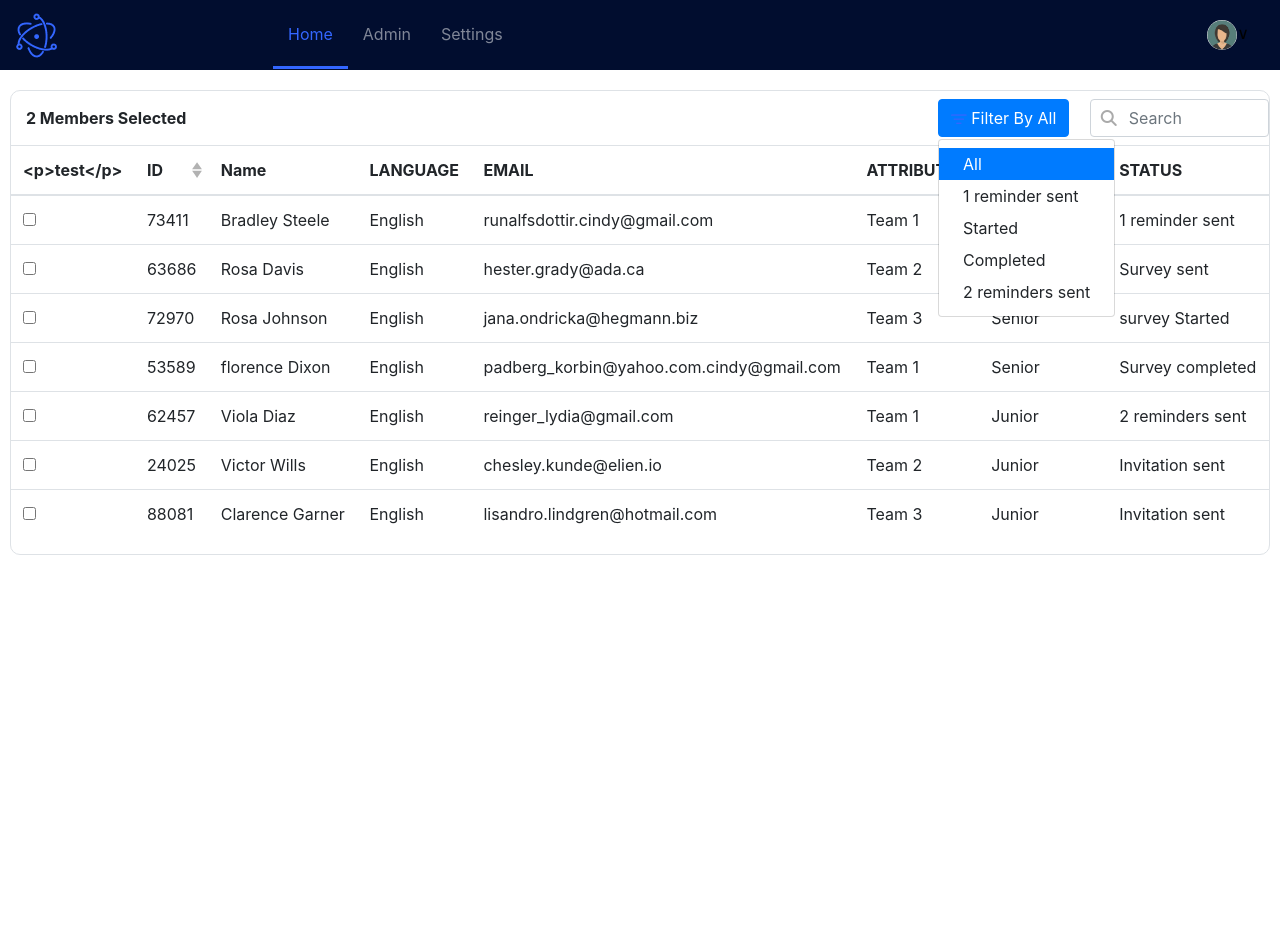
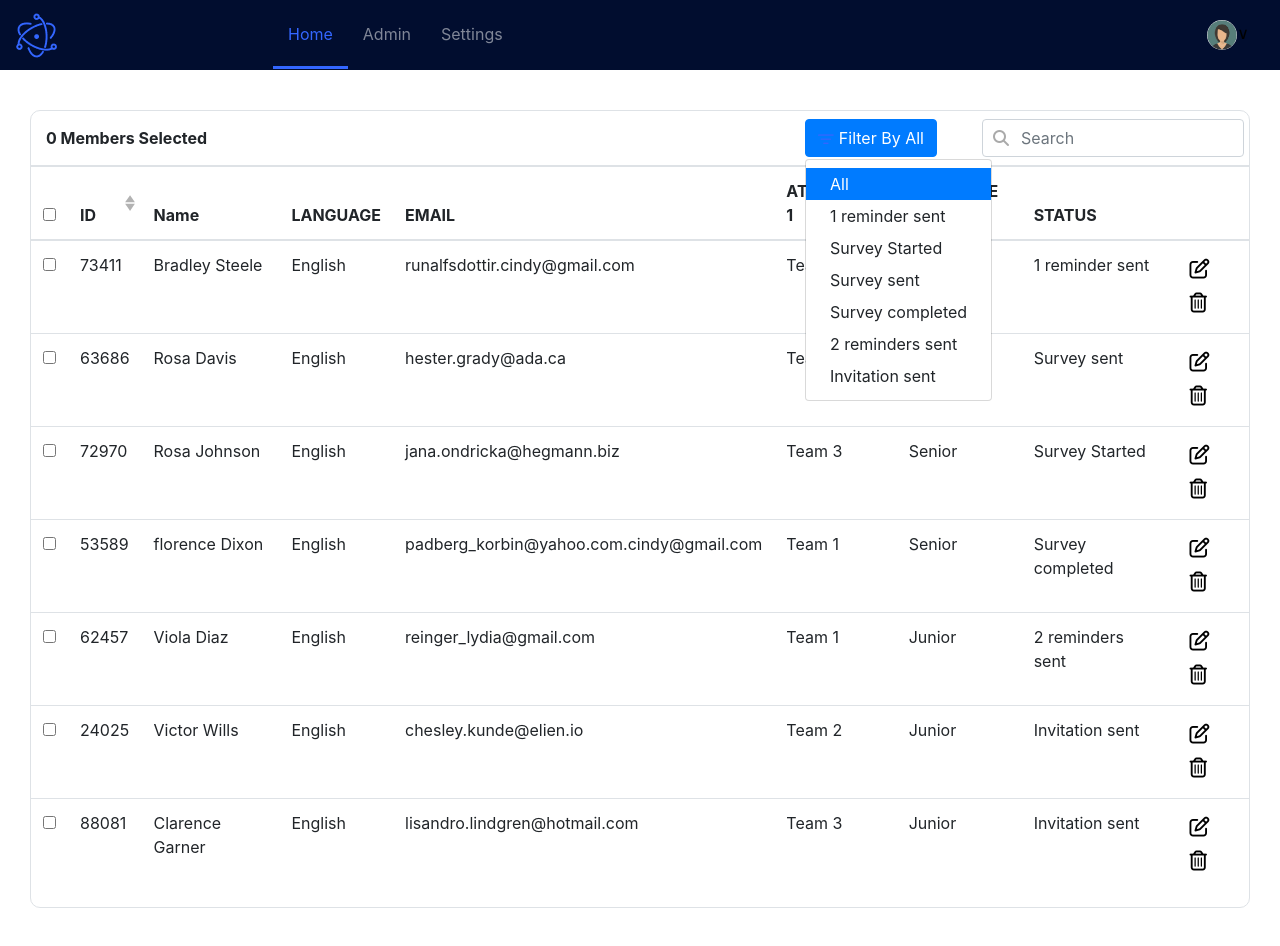
Before and after one commit to SahanNimeshWeerakoon/assette-survay, a Vue app: page / in a window 1280 px wide. Both pictures are taken after a click on the button "Filter By All". Before the commit the page ends 800 px from the top, so only its background shows below. Built offline with nearby package versions, Linux system fonts and the light colour scheme.

Commit message:
finishing the data table functionality

```diff
--- a/src/views/Home.vue
+++ b/src/views/Home.vue
@@ -2,34 +2,37 @@
   <div class="home">
     <div class="table-border border">
       <b-row class="align-center">
-        <b-col cols="2" class="text-center justify-members"><b>2 Members Selected</b></b-col>
-        <b-col cols="6" class="text-center"></b-col>
+        <b-col md="9" class="border-bottom">
+          <b-row>
+            <b-col cols="8" class="text-center justify-members"><b>{{ selected.length }} Members Selected</b></b-col>
             <b-col cols="4" class="text-center justify-members">
-          <b-row class="justify-members">
-            <b-col cols="5" class="text-center justify-members">
-              <b-dropdown id="dropdown-right" text="Filter By All" variant="outline-primary" v-model="filterOn" class="m-md-2">
+              <b-dropdown id="dropdown-right" text="Filter By All" variant="outline-primary" v-model="filterOn" class="m-2 mr-2 filterStatus">
                 <b-dropdown-item @click="changeFilterOn('')" :active="filterOn==''">All</b-dropdown-item>
                 <b-dropdown-item @click="changeFilterOn('1 reminder sent')" :active="filterOn=='1 reminder sent'">1 reminder sent</b-dropdown-item>
-                <b-dropdown-item @click="changeFilterOn('Started')" :active="filterOn=='Started'">Started</b-dropdown-item>
-                <b-dropdown-item @click="changeFilterOn('Completed')" :active="filterOn=='Completed'">Completed</b-dropdown-item>
+                <b-dropdown-item @click="changeFilterOn('Survey Started')" :active="filterOn=='Survey Started'">Survey Started</b-dropdown-item>
+                <b-dropdown-item @click="changeFilterOn('Survey sent')" :active="filterOn=='Survey sent'">Survey sent</b-dropdown-item>
+                <b-dropdown-item @click="changeFilterOn('Survey completed')" :active="filterOn=='Survey completed'">Survey completed</b-dropdown-item>
                 <b-dropdown-item @click="changeFilterOn('2 reminders sent')" :active="filterOn=='2 reminders sent'">2 reminders sent</b-dropdown-item>
+                <b-dropdown-item @click="changeFilterOn('Invitation sent')" :active="filterOn=='Invitation sent'">Invitation sent</b-dropdown-item>
                 <template v-slot:button-content>
                   <img alt="Drop Down Icon" src="../assets/dropdownIcon.png" />
-                  {{filterOn !== '' ? filterOn : 'Filter By All'}}
+                  <span class="d-none d-md-inline-block">&nbsp;{{filterOn !== '' ? filterOn : 'Filter By All'}}</span>
                 </template>
               </b-dropdown>
             </b-col>
-            <b-col cols="7" class="text-center mt-md-2 mb-md-2 justify-members">
+          </b-row>
+        </b-col>
+        <b-col md="3" class="text-center justify-members border-bottom searchDiv">
           <div class="has-search">
             <span class="fa fa-search form-control-feedback"></span>
             <input type="text" v-model="filter" class="form-control" placeholder="Search">
           </div>
         </b-col>
       </b-row>
-        </b-col>
-      </b-row>
+
+      <!-- Desktop table -->
       <b-table
-          :items="members"
+          :items="filteredMembers"
           :filter="filter"
           :select-mode="mode"
           :fields="fields"
@@ -38,8 +41,14 @@
           selectable
           @row-selected="onRowSelected"
           @row-clicked="handleClick"
-          responsive="sm"
+          responsive="md"
+          class="d-none d-sm-block d-sm-none d-md-block"
         >
+
+        <template v-slot:head(selected)="data">
+          <input type="checkbox" @change="selectAll($event)" />
+        </template>
+
         <template #cell(selected)="data">
           <template v-if="data.rowSelected">
             <span :id="data.item.id"></span>
@@ -50,9 +59,103 @@
             <input type="checkbox" :id="`checkbox${data.item.id}`" @change="onCheck(data.item.id)" />
           </template>
         </template>
+
+        <template #cell(actions)="data">
+          <button class="faBtn">
+            <i class="fa fa-pencil-square-o" aria-hidden="true"></i>
+          </button>
+          <button class="faBtn">
+            <i class="fa fa-trash-o" aria-hidden="true"></i>
+          </button>
+          <!--<template v-if="data.rowSelected">
+            <span :id="data.item.id"></span>
+            <input type="checkbox" :id="`checkbox${data.item.id}`" checked @change="onCheck(data.item.id)" />
+          </template>
+          <template v-else>
+            <span :id="data.item.id"></span>
+            <input type="checkbox" :id="`checkbox${data.item.id}`" @change="onCheck(data.item.id)" />
+          </template> -->
+        </template>
+
       </b-table>
+      <!-- mobile table -->
+      <b-table
+          :items="filteredMembers"
+          :filter="filter"
+          :select-mode="mode"
+          :fields="mobileFields"
+          :filter-included-fields="[filterOn]"
+          ref="selectableTablemobile"
+          selectable
+          @row-selected="onRowSelected"
+          @row-clicked="handleClick"
+          responsive="md"
+          class="d-md-none"
+        >
 
+        <template #cell(plus)="row">
+          <button class="btn-invisible">
+            <i class="fa fa-chevron-right" v-if="!row.detailsShowing" @click="row.toggleDetails" aria-hidden="true"></i>
+            <i class="fa fa-chevron-down" v-if="row.detailsShowing" @click="row.toggleDetails" area-hidden="true"></i>
+          </button>
 
+          <!-- As `row.showDetails` is one-way, we call the toggleDetails function on @change -->
+          <!--<b-form-checkbox v-model="row.detailsShowing" @change="row.toggleDetails">
+            Details via check
+          </b-form-checkbox>-->
+        </template>
+
+        <template #row-details="row">
+          <b-card>
+            <b-row class="mb-2">
+              <b-col cols="5">LANGUAGE</b-col>
+              <b-col cols="7">{{ row.item.language }}</b-col>
+            </b-row>
+            <b-row class="mb-2">
+              <b-col cols="5">EMAIL</b-col>
+              <b-col cols="7">{{ row.item.email }}</b-col>
+            </b-row>
+            <b-row class="mb-2">
+              <b-col cols="5">ATTRIBUTE 1</b-col>
+              <b-col cols="7">{{ row.item.attr1 }}</b-col>
+            </b-row>
+            <b-row class="mb-2">
+              <b-col cols="5">ATTRIBUTE 2</b-col>
+              <b-col cols="7">{{ row.item.attr2 }}</b-col>
+            </b-row>
+            <b-row class="mb-2">
+              <b-col cols="5">STATUS</b-col>
+              <b-col cols="7">{{ row.item.status }}</b-col>
+            </b-row>
+          </b-card>
+        </template>
+
+        <template #cell(actions)="data">
+          <b-dropdown id="dropdown-right" text="Filter By All" variant="outline-primary" v-model="filterOn" class="m-2 mr-2 actionDropdown">
+            <b-dropdown-item @click="changeFilterOn('1 reminder sent')" :active="filterOn=='1 reminder sent'">1 reminder sent</b-dropdown-item>
+            <b-dropdown-item @click="changeFilterOn('Survey Started')" :active="filterOn=='Survey Started'">Survey Started</b-dropdown-item>
+            <template v-slot:button-content>
+              <i class="fa fa-ellipsis-v" aria-hidden="true"></i>
+            </template>
+          </b-dropdown>
+        </template>
+
+        <template v-slot:head(selected)="data">
+          <input type="checkbox" @change="selectAll($event)" />
+        </template>
+
+        <template #cell(selected)="data">
+          <template v-if="data.rowSelected">
+            <span :id="data.item.id"></span>
+            <input type="checkbox" :id="`checkbox${data.item.id}`" checked @change="onCheck(data.item.id)" />
+          </template>
+          <template v-else>
+            <span :id="data.item.id"></span>
+            <input type="checkbox" :id="`checkbox${data.item.id}`" @change="onCheck(data.item.id)" />
+          </template>
+        </template>
+
+      </b-table>
     </div>
   </div>
 </template>
@@ -70,6 +173,13 @@ export default {
       sortBy: "",
       mode: 'multi',
       selected: [],
+      mobileFields: [
+        { key: 'plus', label: '', sortable: false},
+        { key: 'selected', label: '<p>test</p>', sortable: false, sortDirection: 'desc'},
+        { key: 'id', label: 'ID', sortable: true, sortDirection: 'desc'},
+        { key: 'name', label: 'Name', sortable: false},
+        { key: 'actions', label: '', sortable: false}
+      ],
       fields: [
         { key: 'selected', label: '<p>test</p>', sortable: false, sortDirection: 'desc'},
         { key: 'id', label: 'ID', sortable: true, sortDirection: 'desc'},
@@ -79,9 +189,10 @@ export default {
         { key: 'attr1', label: 'ATTRIBUTE 1', sortable: false},
         { key: 'attr2', label: 'ATTRIBUTE 2', sortable: false},
         { key: 'status', label: 'STATUS', sortable: false},
-        { key: '', label: '', sortable: false}
+        { key: 'actions', label: '', sortable: false}
       ],
-      members: []
+      members: [],
+      filteredMembers: []
     };
   },
   created() {
@@ -113,7 +224,7 @@ export default {
           email: 'jana.ondricka@hegmann.biz',
           attr1: 'Team 3',
           attr2: 'Senior',
-          status: 'survey Started',
+          status: 'Survey Started',
           selected: false
         },
         {
@@ -156,7 +267,8 @@ export default {
           status: 'Invitation sent',
           selected: false
         }
-      ]
+      ];
+    this.filteredMembers = [...this.members]
   },
   components: {
     HelloWorld
@@ -171,8 +283,25 @@ export default {
     onCheck(id) {
       document.getElementById(id).click();
     },
+    selectAll(event) {
+      let checked = event.target.checked;
+      if(checked) {
+        this.$refs.selectableTable.selectAllRows();
+        this.$refs.selectableTablemobile.selectAllRows();
+      } else {
+        this.$refs.selectableTable.clearSelected();
+        this.$refs.selectableTablemobile.clearSelected();
+      }
+    },
     changeFilterOn(val) {
       this.filterOn = val;
+      let filtMem;
+      if(val!=="") {
+        filtMem = this.members.filter(member => member.status == val);
+      } else {
+        filtMem = this.members;
+      }
+      this.filteredMembers = [...filtMem];
     }
   }
 }
@@ -180,9 +309,10 @@ export default {
 
 <style lang="scss">
 .home {
-  padding: 20px 10px;
+  padding: 40px 30px;
   .table-border {
     border-radius: 10px;
+    overflow: hidden;
     .justify-members {
       display: flex;
       justify-content: flex-start;
@@ -190,7 +320,22 @@ export default {
       padding-left: 30px;
     }
   }
+  .filterStatus {
+    margin-right: 0 !important;
+    margin-left: auto !important;
+    @media screen and (max-width: 700px) {
+      margin-right: 10px !important;
+    }
+  }
+  .searchDiv {
+    @media screen and (max-width: 700px) {
+      padding-top: 10px;
+      padding-bottom: 10px;
+    }
     .has-search {
+      width: 98%;
+      margin-right: 2%;
+      margin-left: auto;
       .form-control {
           padding-left: 2.375rem;
       }
@@ -206,10 +351,45 @@ export default {
           color: #aaa;
       }
     }
+  }
   .selected {
     border: 1px solid #3366FF;
     margin-bottom: -1px;
     background: #EFF3FF;
   }
+  .faBtn {
+    background: none;
+    border: none;
+    padding: 5px;
+    i {
+      font-size: 1.25em;
+    }
+  }
+  .btn-invisible {
+    background: transparent;
+    border: none;
+  }
+  .d-md-inline-block {
+    @media screen and (min-width: 700px) {
+      display: inline-block !important;
+    }
+  }
+  .table.b-table > tbody > .table-active, .table.b-table > tbody > .table-active > th, .table.b-table > tbody > .table-active > td {
+    background: #EFF3FF !important;
+    border-top: 1px solid #3366FF !important;
+    border-bottom: 1px solid #3366FF !important;
+    position: relative;
+    z-index: 10;
+    &:first-child {
+      border-left: 1px solid #3366FF !important;
+    }
+    &:last-child {
+      border-right: 1px solid #3366FF !important;
+    }
+  }
+  .actionDropdown {
+    border: none;
+    color: #000;
+  }
 }
 </style>
```
Lines whose indentation alone changed are shown as unchanged.
